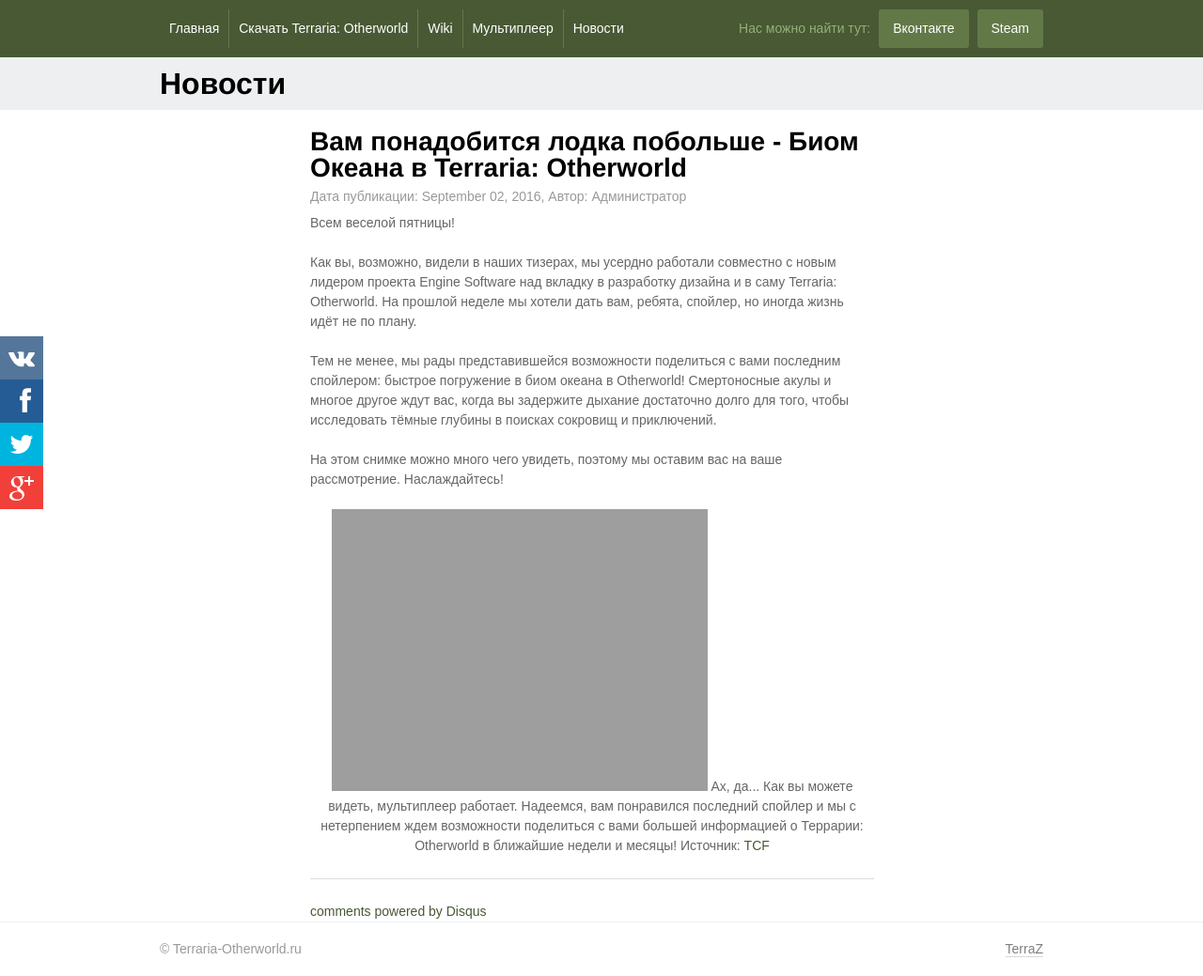
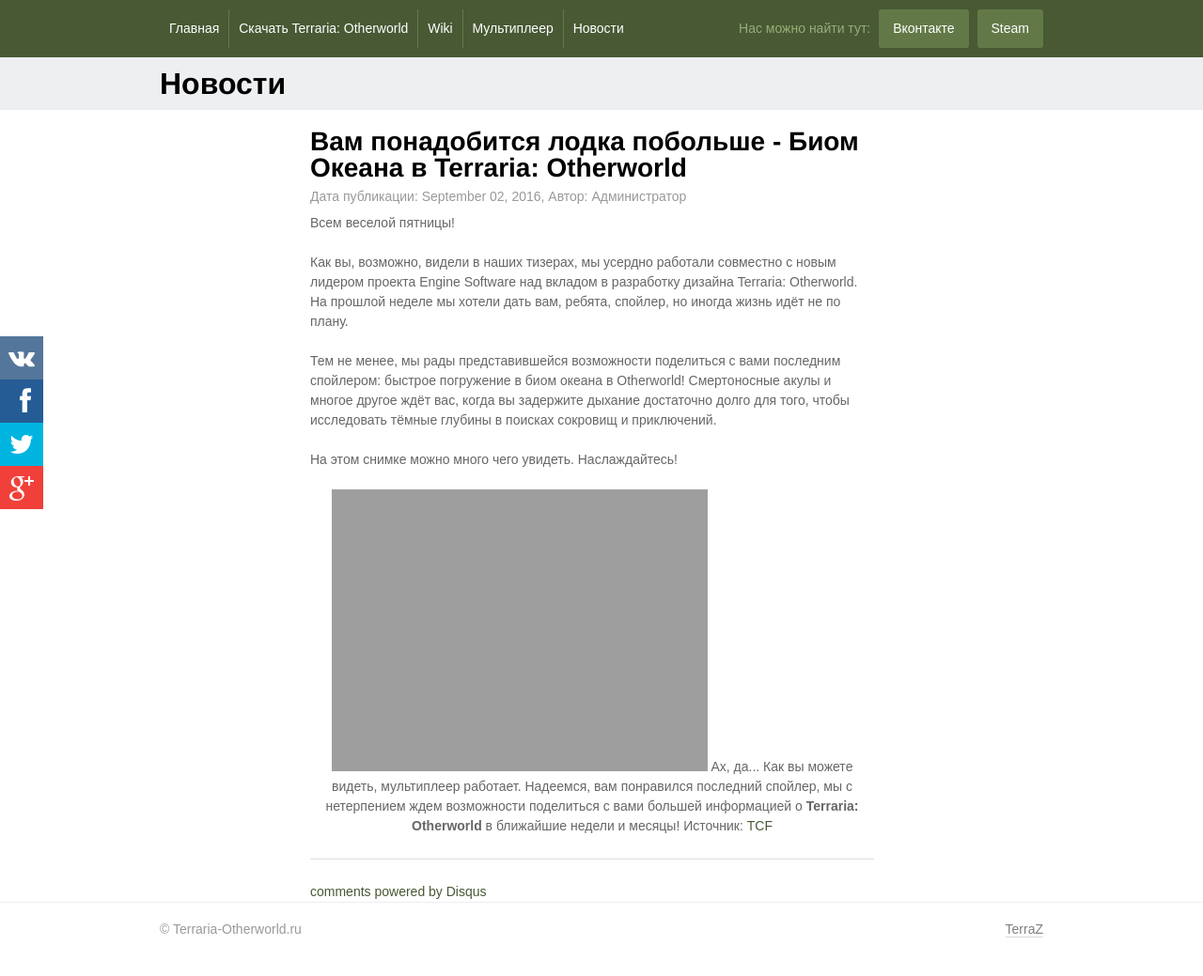
Before and after one commit to Xekep/www.terraria-otherworld.ru, a Jekyll site: the page built from _posts/2016-9-2-biom-okeana-v-terraria-otherworld.md, in a window 1280 px wide. Shown: the whole page at 94% size. Built offline with Jekyll 4.4.1, drawn with Linux system fonts in a browser that asks for light colours; nearby versions of some CDN libraries; some web fonts are replaced; comment, search, counter and statistics services are not loaded; after the commit the page ends 1018 px from its top, so only the background shows below that.

Commit message:
Update 2016-9-2-biom-okeana-v-terraria-otherworld.md

```diff
--- a/_posts/2016-9-2-biom-okeana-v-terraria-otherworld.md
+++ b/_posts/2016-9-2-biom-okeana-v-terraria-otherworld.md
@@ -7,11 +7,11 @@
 
 Всем веселой пятницы!
 
-Как вы, возможно, видели в наших тизерах, мы усердно работали совместно с новым лидером проекта  Engine Software над вкладку в разработку дизайна и в саму Terraria: Otherworld. На прошлой неделе мы хотели дать вам, ребята, спойлер, но иногда жизнь идёт не по плану.
+Как вы, возможно, видели в наших тизерах, мы усердно работали совместно с новым лидером проекта  Engine Software над вкладом в разработку дизайна Terraria: Otherworld. На прошлой неделе мы хотели дать вам, ребята, спойлер, но иногда жизнь идёт не по плану.
 
-Тем не менее, мы рады представившейся возможности поделиться с вами последним спойлером: быстрое погружение в биом океана в Otherworld! Смертоносные акулы и многое другое ждут вас, когда вы задержите дыхание достаточно долго для того, чтобы исследовать тёмные глубины в поисках сокровищ и приключений.
+Тем не менее, мы рады представившейся возможности поделиться с вами последним спойлером: быстрое погружение в биом океана в Otherworld! Смертоносные акулы и многое другое ждёт вас, когда вы задержите дыхание достаточно долго для того, чтобы исследовать тёмные глубины в поисках сокровищ и приключений.
 
-На этом снимке можно много чего увидеть, поэтому мы оставим вас на ваше рассмотрение. Наслаждайтесь!
+На этом снимке можно много чего увидеть. Наслаждайтесь!
 
 <div align="center">
 <a class="fancybox" rel="gallery1" href="{{site.baseurl}}/images/posts/biom-okeana-v-terraria-otherworld./OceanBiome_screenshot02.png" title="Биом океана в Terraria Otherworld">
@@ -20,6 +20,6 @@
 
 Ах, да... Как вы можете видеть, мультиплеер работает.
 
-Надеемся, вам понравился последний спойлер и мы с нетерпением ждем возможности поделиться с вами большей информацией о Террарии: Otherworld в ближайшие недели и месяцы!
+Надеемся, вам понравился последний спойлер, мы с нетерпением ждем возможности поделиться с вами большей информацией о <b>Terraria: Otherworld</b> в ближайшие недели и месяцы!
 
 Источник: <a href="https://forums.terraria.org/index.php?threads/youre-gonna-need-a-bigger-boat-the-ocean-biome-in-terraria-otherworld.48795/" rel="nofollow">TCF</a>
```
